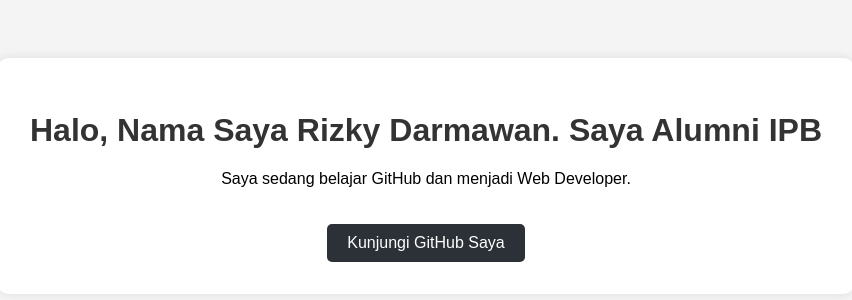
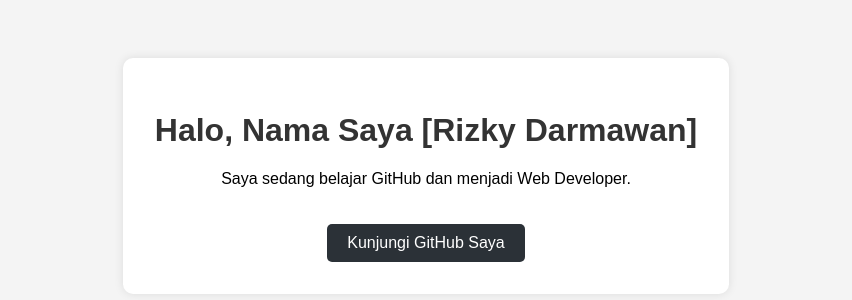
Before and after one commit to rd931/Portofolio-saya, a plain HTML site: page index.html in a window 1280 px wide. Shown: the part 224-524 px from the top of the page, without its empty margins (214-1066 px from the left). Drawn offline with Linux system fonts and the light colour scheme.

Commit message:
Update index.html

```diff
--- a/index.html
+++ b/index.html
@@ -6,7 +6,7 @@
 </head>
 <body>
     <div class="container">
-        <h1>Halo, Nama Saya Rizky Darmawan. Saya Alumni IPB</h1>
+        <h1>Halo, Nama Saya [Rizky Darmawan]</h1>
         <p>Saya sedang belajar GitHub dan menjadi Web Developer.</p>
         <a href="https://github.com/username-anda" target="_blank">Kunjungi GitHub Saya</a>
     </div>
```
